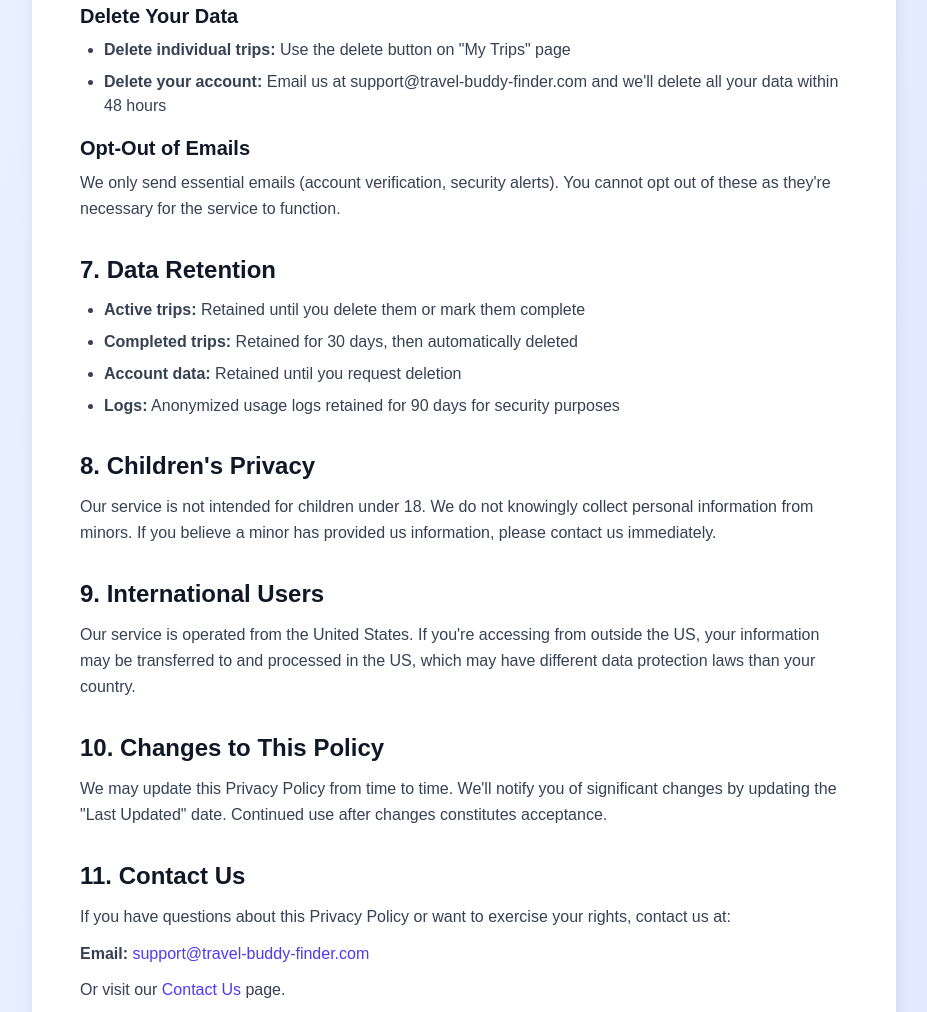
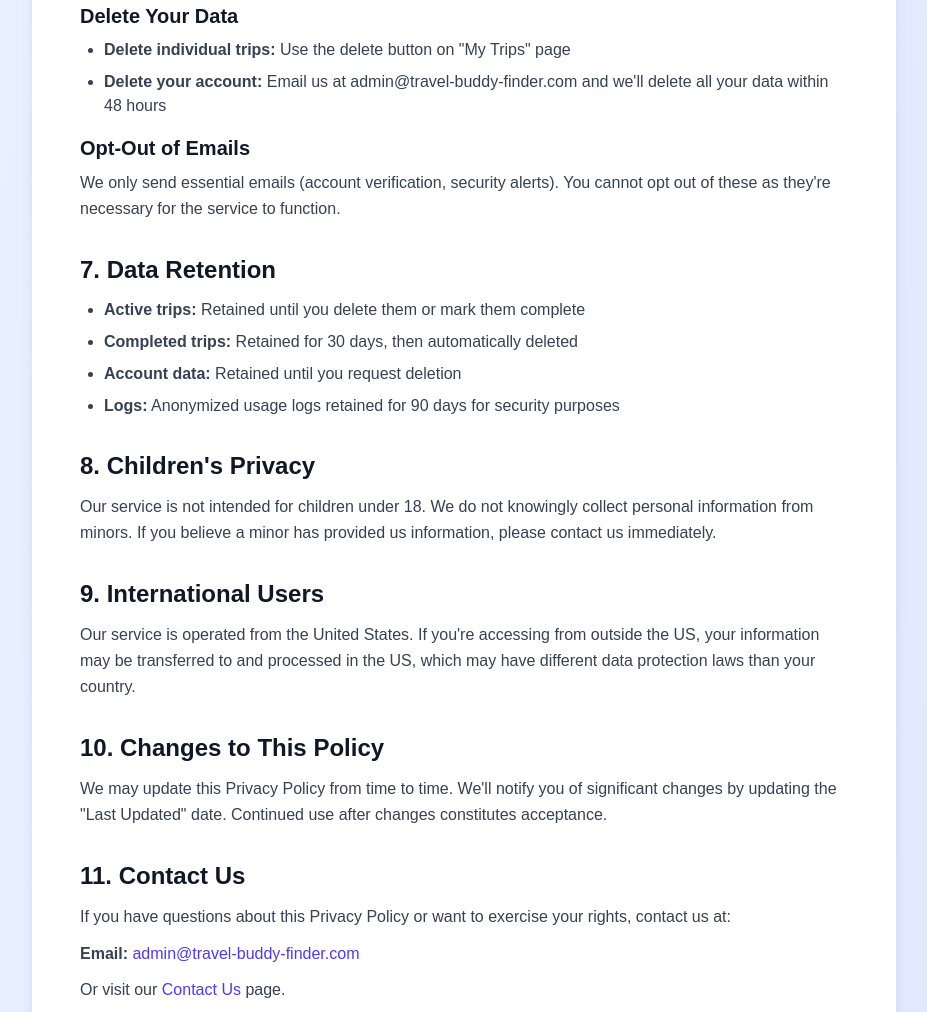
Before and after one commit to ankitk721/travel-buddy-finder, a Next.js app: page /privacy in a window 1280 px wide. Shown: the part 2616-3628 px from the top of the page, without its empty margins (176-1103 px from the left). Built offline with nearby package versions, Linux system fonts and the light colour scheme; no server answers.

Commit message:
updated contact email address to admin one to be reused everywhere

```diff
--- a/app/contact/page.tsx
+++ b/app/contact/page.tsx
@@ -35,10 +35,10 @@ export default function ContactPage() {
                   For general inquiries, support, or feedback
                 </p>
                 <a
-                  href="mailto:support@travel-buddy-finder.com"
+                  href="mailto:admin@travel-buddy-finder.com"
                   className="text-indigo-600 hover:underline font-medium"
                 >
-                  support@travel-buddy-finder.com
+                  admin@travel-buddy-finder.com
                 </a>
               </div>
             </div>
@@ -75,7 +75,7 @@ export default function ContactPage() {
               <div>
                 <h3 className="font-semibold text-gray-900 mb-2">How do I report abuse or spam?</h3>
                 <p className="text-gray-600">
-                  Email us immediately at support@travel-buddy-finder.com with details.
+                  Email us immediately at admin@travel-buddy-finder.com with details.
                   We take abuse seriously and will investigate promptly.
                 </p>
               </div>
@@ -91,7 +91,7 @@ export default function ContactPage() {
               <div>
                 <h3 className="font-semibold text-gray-900 mb-2">I have a feature request or feedback</h3>
                 <p className="text-gray-600">
-                  We'd love to hear it! Email us your suggestions. We're actively improving the platform
+                  We'd love to hear it! Email us your suggestions (admin@travel-buddy-finder.com). We're actively improving the platform
                   based on user feedback.
                 </p>
               </div>
--- a/app/privacy/page.tsx
+++ b/app/privacy/page.tsx
@@ -158,7 +158,7 @@ export default function PrivacyPage() {
               <h3 className="text-xl font-semibold text-gray-900 mb-2 mt-4">Delete Your Data</h3>
               <ul className="list-disc pl-6 text-gray-700 space-y-2">
                 <li><strong>Delete individual trips:</strong> Use the delete button on "My Trips" page</li>
-                <li><strong>Delete your account:</strong> Email us at support@travel-buddy-finder.com and
+                <li><strong>Delete your account:</strong> Email us at admin@travel-buddy-finder.com and
                 we'll delete all your data within 48 hours</li>
               </ul>
 
@@ -217,8 +217,8 @@ export default function PrivacyPage() {
               </p>
               <p className="text-gray-700">
                 <strong>Email:</strong>{' '}
-                <a href="mailto:support@travel-buddy-finder.com" className="text-indigo-600 hover:underline">
-                  support@travel-buddy-finder.com
+                <a href="mailto:admin@travel-buddy-finder.com" className="text-indigo-600 hover:underline">
+                  admin@travel-buddy-finder.com
                 </a>
               </p>
               <p className="text-gray-700 mt-3">
```
